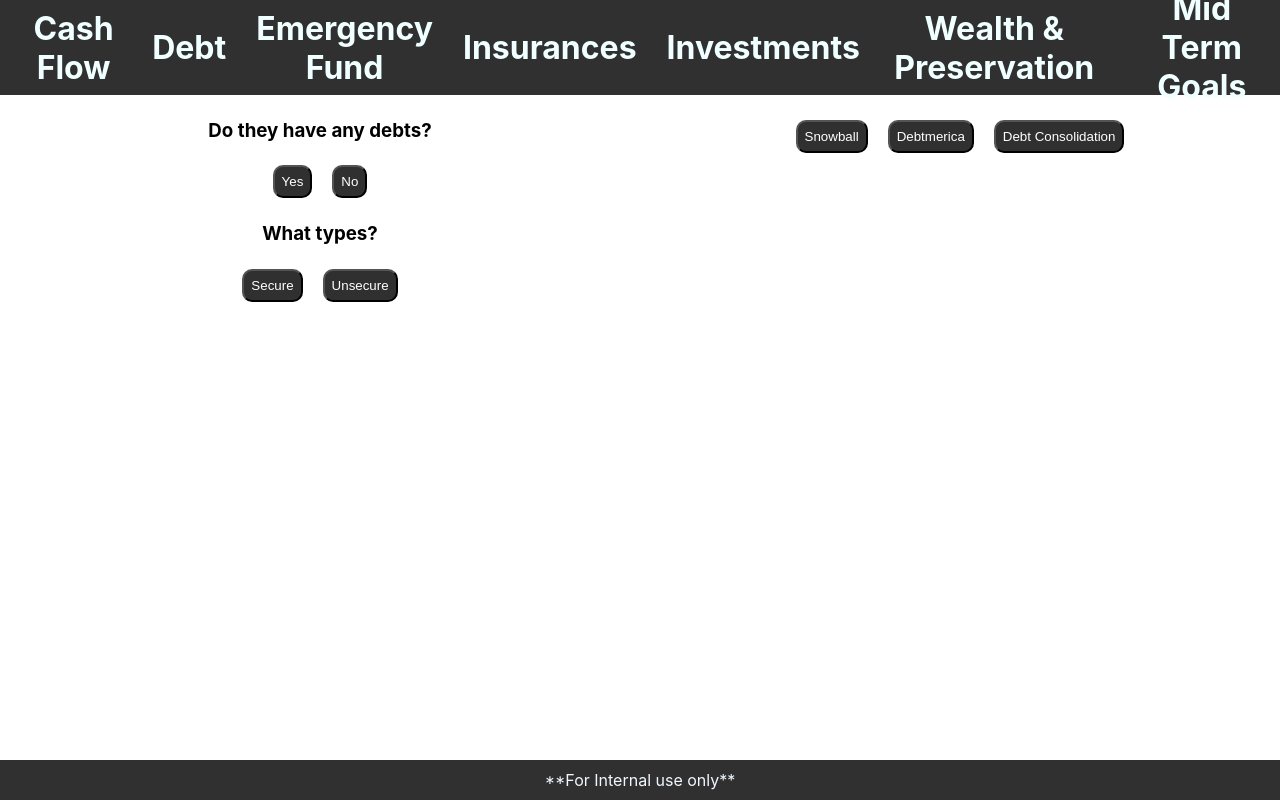
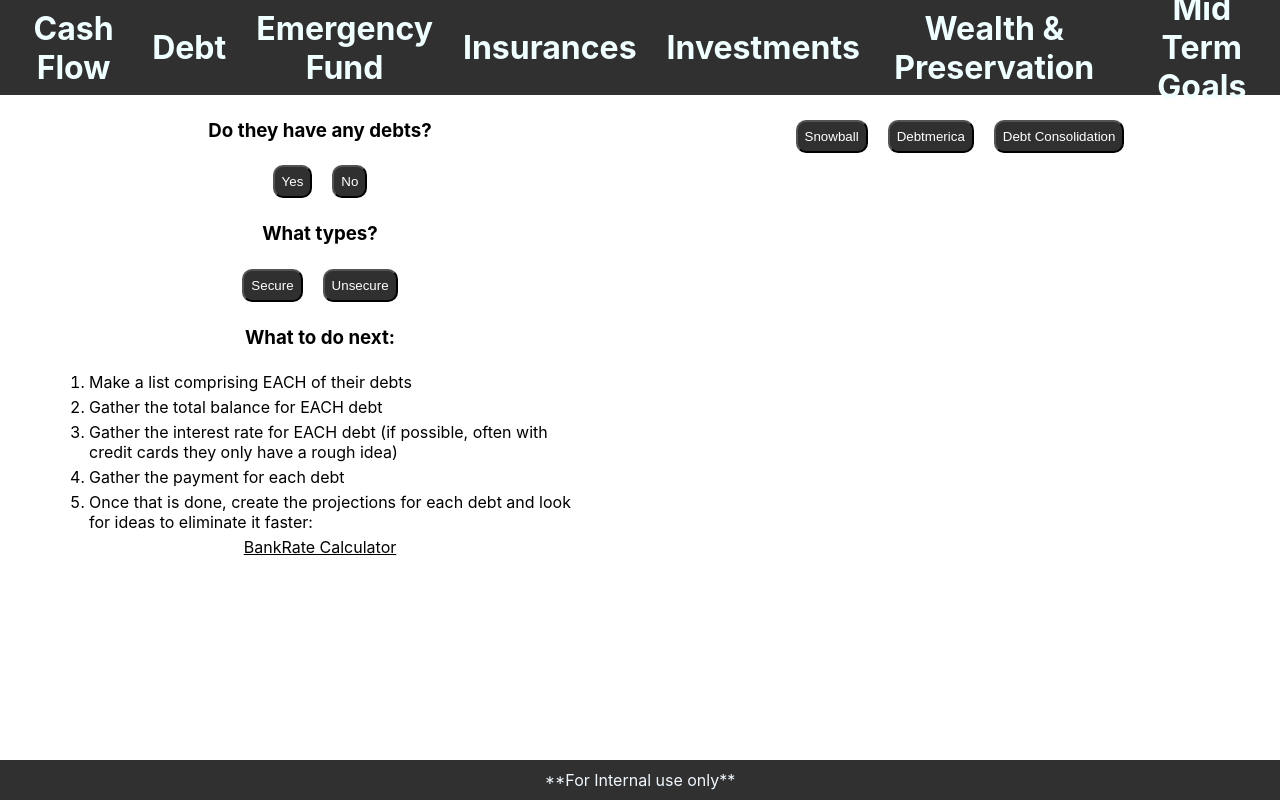
Before and after one commit to chadnephi/RecommendationTool, a React (Create React App) app: page /Debt in a window 1280 px wide. Both pictures are taken after a click on the button "Yes". Built offline with nearby package versions, Linux system fonts and the light colour scheme.

Commit message:
Updated Debts answers

```diff
--- a/src/Screens/Debt.jsx
+++ b/src/Screens/Debt.jsx
@@ -83,13 +83,6 @@ const Debt = () => {
                 </p>
               </div>
             </div>
-          </div>
-        )}
-        {noDebt && (
-          <h4>
-            Great! Skip this section of recommendations (why are you here?)
-          </h4>
-        )}
             {secure && (
               <div>
                 <ul>
@@ -109,6 +102,36 @@ const Debt = () => {
                   <li>Medical Loans</li>
                 </ul>
               </div>
+            )}
+            <div>
+              <h3>What to do next:</h3>
+              <ol>
+                <li>Make a list comprising EACH of their debts</li>
+                <li>Gather the total balance for EACH debt</li>
+                <li>
+                  Gather the interest rate for EACH debt (if possible, often
+                  with credit cards they only have a rough idea)
+                </li>
+                <li>Gather the payment for each debt</li>
+                <li>
+                  Once that is done, create the projections for each debt and
+                  look for ideas to eliminate it faster:
+                </li>
+              </ol>
+              <Link
+                to="https://www.bankrate.com/finance/credit-cards/credit-card-payoff-calculator/"
+                target="_blank"
+                style={{ color: "black", textDecorationLine: "underline" }}
+              >
+                BankRate Calculator
+              </Link>
+            </div>
+          </div>
+        )}
+        {noDebt && (
+          <h4>
+            Great! Skip this section of recommendations (why are you here?)
+          </h4>
         )}
       </div>
       {/* ************************************************************** */}
@@ -322,7 +345,9 @@ const Debt = () => {
                 credit in the next year and half
               </li>
             </ul>
-              <h3 style={{ border: "3px dotted black", padding: "10px 0px" }}>Try next idea</h3>
+            <h3 style={{ border: "3px dotted black", padding: "10px 0px" }}>
+              Try next idea
+            </h3>
           </div>
         )}
         {debtCon && (
```
Lines whose indentation alone changed are shown as unchanged.
